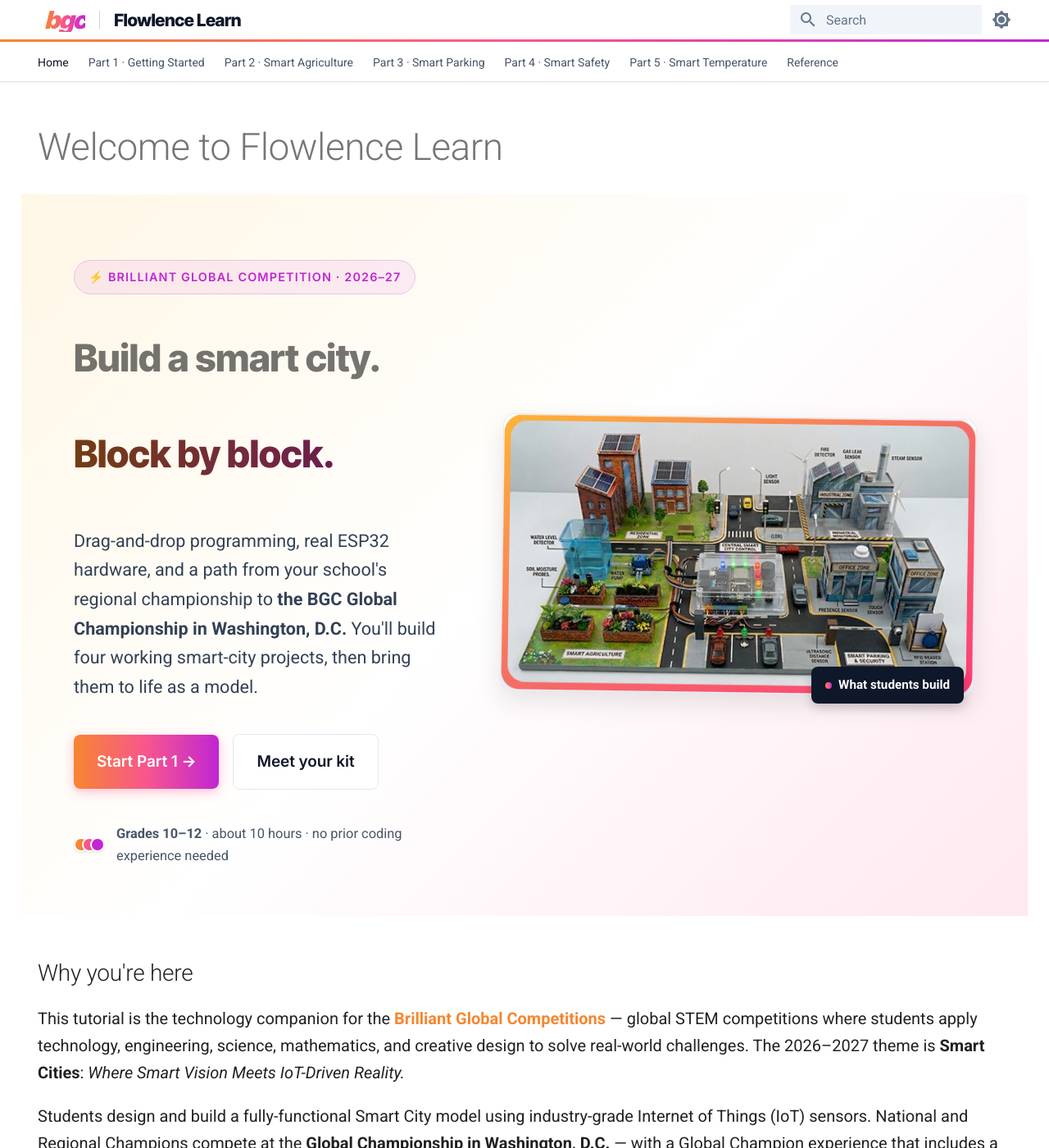
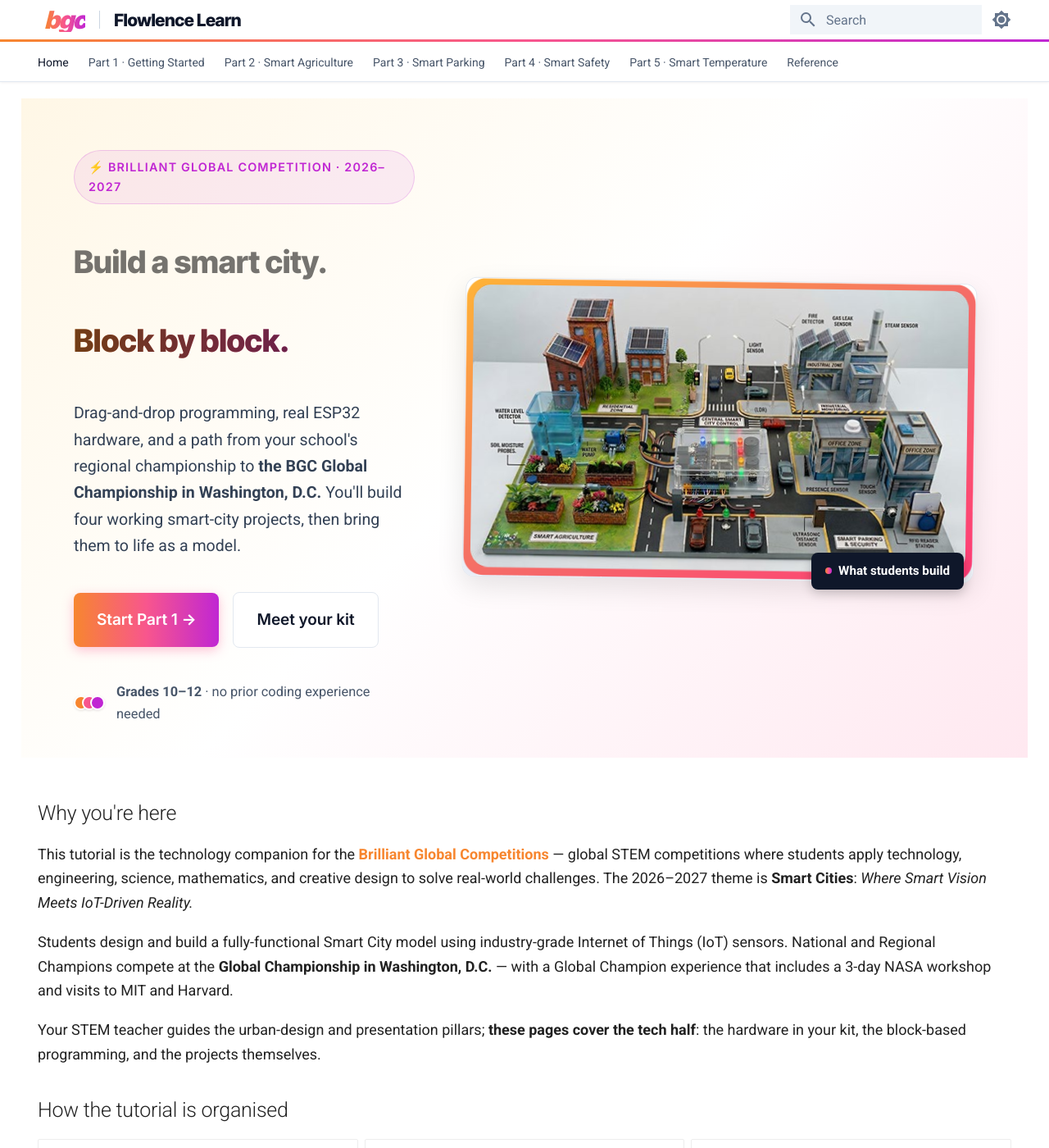
Before and after one commit to nabilibrahim101/flowlence-docs, an MkDocs documentation site: the page built from docs/index.md, in a window 1280 px wide and 1400 px high. Shown: the whole window at 82% size. Built offline with MkDocs 1.6.1 and Material for MkDocs 9.7.7, drawn with Linux system fonts in a browser that asks for light colours.

Commit message:
feat(redesign): round 2 polish — home layout, type scale, kit image deploy
- Remove '# Welcome to Flowlence Learn' h1 (hero h1s replace it; kills empty space)
- Hero grid 1fr 1.5fr (was 1fr 1.25fr) — image column even larger
- Hero padding 2.25rem top (was 3rem) — tighter vertical
- Badge: 2026–27 → 2026–2027 (full year format)
- Trust line: drop 'about 10 hours' (estimate not stable)
- Body type scaled down: 1rem → 0.9rem; h1 2.3rem → 1.9rem;
  h2 1.4rem → 1.25rem; h3 1.1rem → 1rem; lead 1.08 → 0.98
- Add brilliant-smart-city-kit-no-bg.png to git (was previously
  referenced in meet-your-kit.md but file itself wasn't tracked,
  causing a 404 on live)

Co-Authored-By: Claude Sonnet 4.6 <noreply@anthropic.com>

```diff
--- a/docs/index.md
+++ b/docs/index.md
@@ -5,13 +5,11 @@ hide:
   - toc
 ---
 
-# Welcome to Flowlence Learn
-
 <div class="flowlence-hero" markdown>
 <div class="flowlence-hero__grid" markdown>
 <div markdown>
 
-<span class="flowlence-hero__badge">⚡ Brilliant Global Competition · 2026–27</span>
+<span class="flowlence-hero__badge">⚡ Brilliant Global Competition · 2026–2027</span>
 
 <h1 class="flowlence-hero__headline">Build a smart city.</h1>
 <h1 class="flowlence-hero__headline flowlence-hero__headline--gradient">Block by block.</h1>
@@ -25,7 +23,7 @@ hide:
 
 <div class="flowlence-hero__trust">
 <span class="flowlence-hero__dots"><span></span><span></span><span></span></span>
-<span><strong>Grades 10–12</strong> · about 10 hours · no prior coding experience needed</span>
+<span><strong>Grades 10–12</strong> · no prior coding experience needed</span>
 </div>
 
 </div>
--- a/docs/stylesheets/content.css
+++ b/docs/stylesheets/content.css
@@ -4,15 +4,15 @@
    Typography (8.1), callouts (8.2), numbered steps (8.3), Try-it (8.5)
    =================================================================== */
 
-/* ---------- 8.1 Typography — larger, more breathable body ---------- */
+/* ---------- 8.1 Typography — moderate scale, closer to Material default ---------- */
 .md-typeset {
-  font-size: 1rem;            /* up from Material's 0.85rem default */
+  font-size: 0.9rem;         /* was 1rem; closer to Material's 0.85rem default */
   line-height: 1.65;
 }
 
 /* The first paragraph after the H1 — slightly larger as a "lead" */
 .md-typeset h1 + p {
-  font-size: 1.08rem;
+  font-size: 0.98rem;
   line-height: 1.65;
   color: #334155;
 }
@@ -20,9 +20,9 @@
   color: #cbd5e1;
 }
 
-.md-typeset h1 { font-size: 2.3rem; }
-.md-typeset h2 { font-size: 1.4rem; margin-top: 2rem; }
-.md-typeset h3 { font-size: 1.1rem; margin-top: 1.5rem; }
+.md-typeset h1 { font-size: 1.9rem; }
+.md-typeset h2 { font-size: 1.25rem; margin-top: 1.8rem; }
+.md-typeset h3 { font-size: 1rem; margin-top: 1.4rem; }
 
 /* ---------- 8.2 Callouts (admonitions) ---------- */
 /* Material's admonition selector: .admonition.<type> */
--- a/docs/stylesheets/home.css
+++ b/docs/stylesheets/home.css
@@ -13,7 +13,7 @@
 .flowlence-hero {
   background: var(--ribbon-gradient-soft);
   margin: -1.5rem -1rem 2.5rem;
-  padding: 3rem 2rem;
+  padding: 2.25rem 2rem 2rem;
   border-radius: 0;
 }
 
@@ -21,7 +21,7 @@
   max-width: 1100px;
   margin: 0 auto;
   display: grid;
-  grid-template-columns: 1fr 1.25fr;
+  grid-template-columns: 1fr 1.5fr;
   gap: 3rem;
   align-items: center;
 }
```
Also changed, not shown: docs/images/getting-started/brilliant-smart-city-kit-no-bg.png (added).
